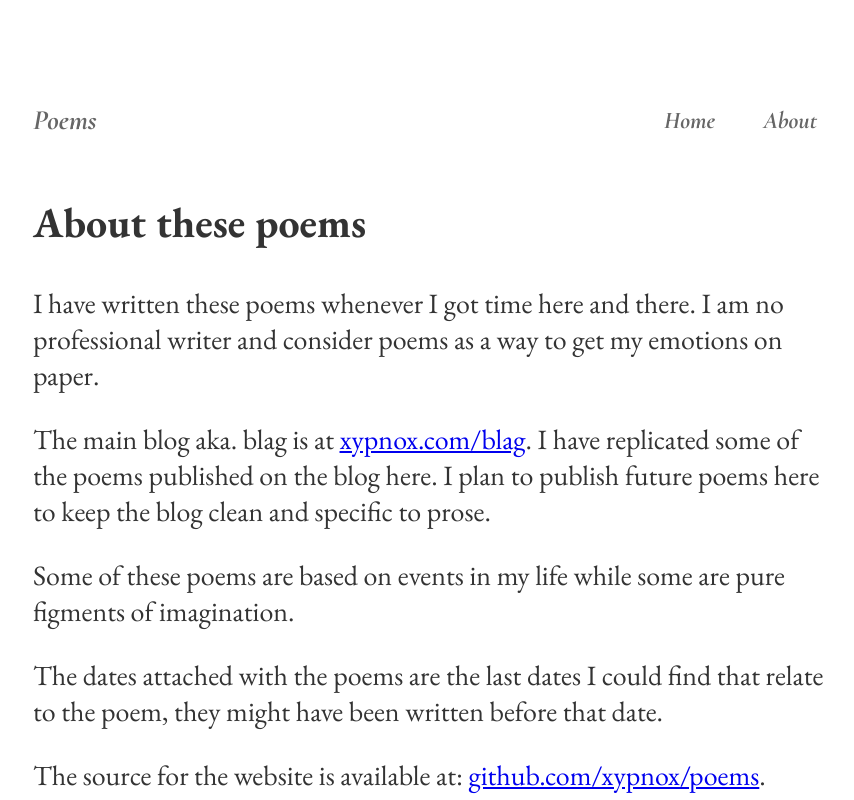
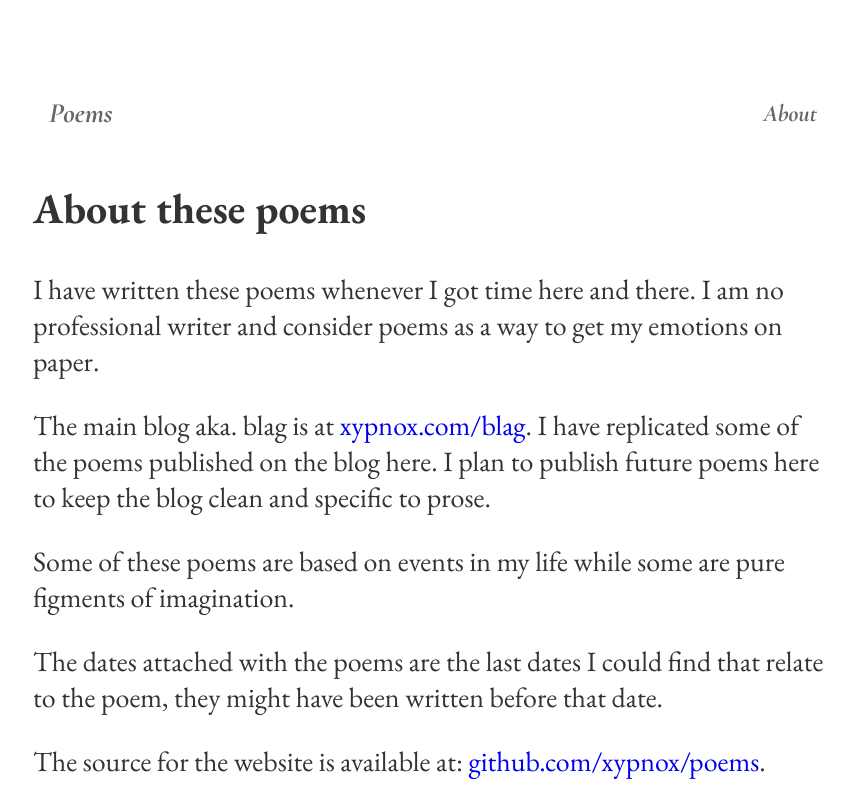
Before and after one commit to xypnox/poems, a Next.js app: page /about in a window 1280 px wide. Shown: the top 800 px of the page, without its empty margins (207-1061 px from the left). Built offline with nearby package versions, Linux system fonts and the light colour scheme.

Commit message:
Add visual changes to the site

```diff
--- a/components/Header.js
+++ b/components/Header.js
@@ -1,16 +1,15 @@
-import Link from 'next/link';
+import Link from "next/link";
 
 export default function Header() {
   return (
     <>
-      <header className='header'>
-        <nav className='nav'>
-          <h1 className='site-title'>Poems</h1>
-          <div className='links'>
-            <Link href='/'>
-              <a>Home</a>
-            </Link>
-            <Link href='/about'>
+      <header className="header">
+        <nav className="nav">
+          <Link href="/">
+            <a className="site-title">Poems</a>
+          </Link>
+          <div className="links">
+            <Link href="/about">
               <a>About</a>
             </Link>
           </div>
--- a/pages/api/hello.js
+++ /dev/null
@@ -1,6 +0,0 @@
-// Next.js API route support: https://nextjs.org/docs/api-routes/introduction
-
-export default (req, res) => {
-  res.statusCode = 200
-  res.json({ name: 'John Doe' })
-}
--- a/styles.scss
+++ b/styles.scss
@@ -1,10 +1,16 @@
-@import url('https://fonts.googleapis.com/css2?family=Cormorant+Garamond:ital,wght@1,700&family=EB+Garamond:ital,wght@0,400;0,700;1,400&display=swap');
+@import url("https://fonts.googleapis.com/css2?family=Cormorant+Garamond:ital,wght@1,700&family=EB+Garamond:ital,wght@0,400;0,700;1,400&display=swap");
 
 body {
-  font-family: 'EB Garamond', serif;
+  font-family: "EB Garamond", serif;
   font-size: 28px;
   color: #333333;
   margin: 0;
+}
+
+* {
+  a {
+    text-decoration: none;
+  }
 }
 
 .page {
@@ -13,16 +19,28 @@ body {
   padding: 5rem 1rem;
 
   .header {
-    color: #666666;
     .nav {
       display: flex;
       justify-content: space-between;
       align-items: center;
-      font-family: 'Cormorant Garamond', serif;
+      font-family: "Cormorant Garamond", serif;
       font-style: italic;
 
+      a {
+        padding: 1rem;
+        border-radius: 12px;
+
+        transition: background 0.25s ease-in-out;
+        color: #666666;
+
+        &:hover,
+        &:active {
+          background-color: #f7f7f7;
+        }
+      }
       .site-title {
         font-size: 28px;
+        // margin-left: -1rem;
       }
 
       .links {
@@ -31,17 +49,7 @@ body {
         font-size: 24px;
         a {
           color: #666666;
-          text-decoration: none;
           margin-left: 1rem;
-          padding: 1rem;
-          border-radius: 12px;
-
-          transition: background 0.25s ease-in-out;
-
-          &:hover,
-          &:active {
-            background-color: #f7f7f7;
-          }
         }
       }
     }
@@ -51,7 +59,7 @@ body {
     .title {
       font-size: 4rem;
       margin: 5rem 0 3rem;
-      font-family: 'Cormorant Garamond', serif;
+      font-family: "Cormorant Garamond", serif;
       font-style: italic;
     }
     p {
@@ -77,7 +85,7 @@ body {
       font-size: 6rem;
       text-align: center;
       margin-bottom: 0rem;
-      font-family: 'Cormorant Garamond', serif;
+      font-family: "Cormorant Garamond", serif;
       font-style: italic;
     }
     .by-line {
@@ -85,9 +93,9 @@ body {
       text-align: center;
       font-weight: 500;
       margin: 0rem 0rem;
-      a {
-        text-decoration: none;
+      a.underlined-link {
         color: #333333;
+        text-decoration: underline dotted #666666;
       }
     }
     .description {
@@ -105,7 +113,6 @@ body {
           display: block;
           padding: 1rem;
           margin-left: -1rem;
-          text-decoration: none;
           color: black;
           font-size: 2rem;
           border-radius: 12px;
@@ -119,7 +126,7 @@ body {
 
           .link-text {
             font-size: 40px;
-            font-family: 'Cormorant Garamond', serif;
+            font-family: "Cormorant Garamond", serif;
             font-style: italic;
           }
 
```
Also changed, not shown: pages/index.js (+21 -10 lines).
